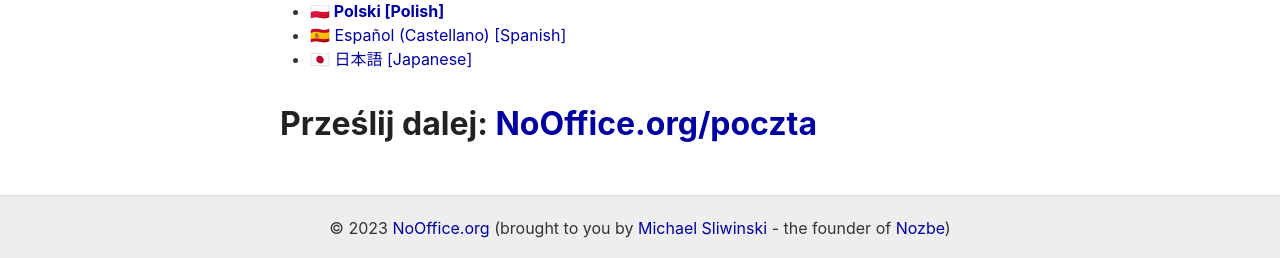
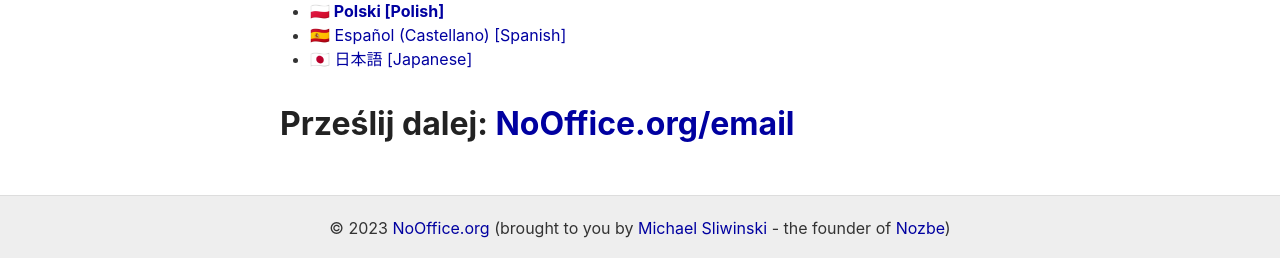
Before and after one commit to Nozbe/NoOffice.org, a Jekyll site: the page built from _pl/email.md, in a window 1280 px wide and 900 px high, scrolled down 6677 px. Shown: the part 639-897 px from the top of the window. Built offline with Jekyll 4.4.1, drawn with Linux system fonts in a browser that asks for light colours.

Commit message:
Update email.md

```diff
--- a/_pl/email.md
+++ b/_pl/email.md
@@ -1,7 +1,7 @@
 ---
-share: poczta
+share: email
 redirect_from:
- - /poczta/
+ - /email/
  - /6pl/
 part: one
 title: Zrezygnuj z maili do komunikacji wewnętrznej
```
